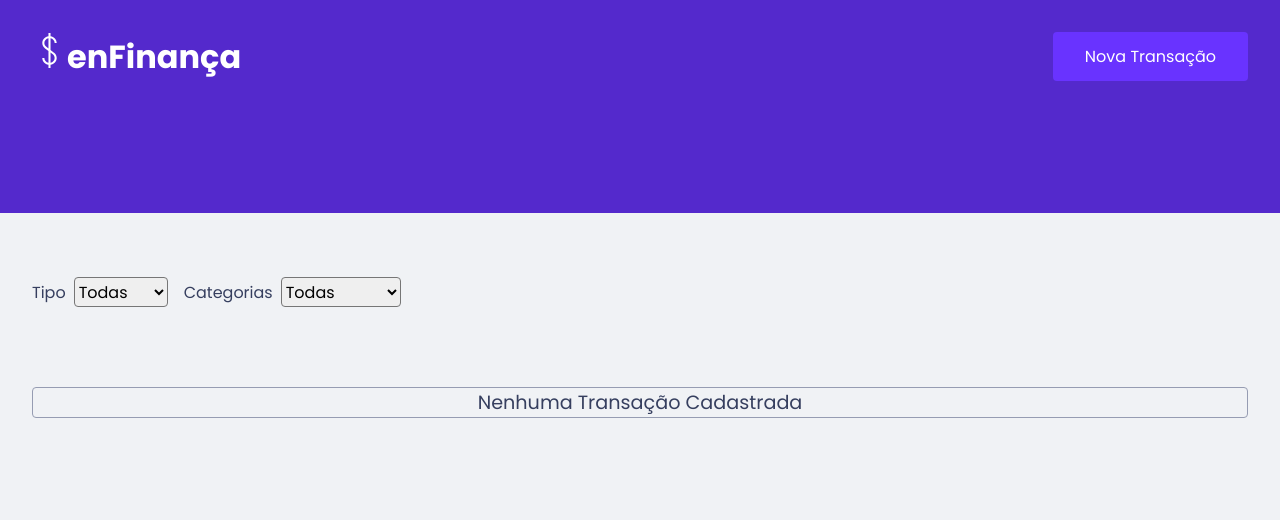
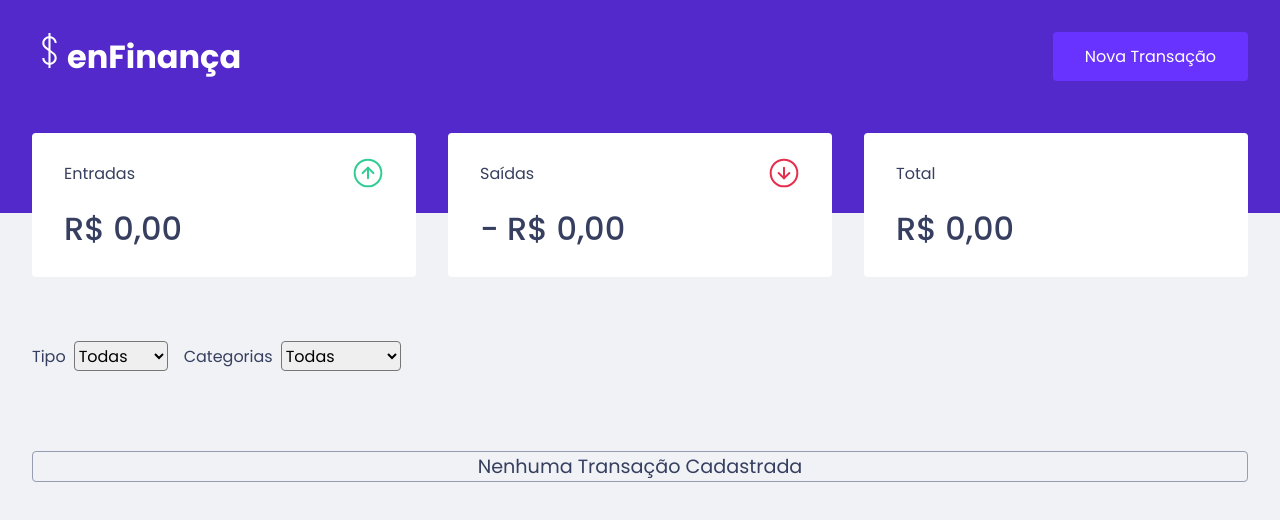
Before and after one commit to Carolbrandes/my-finances, a React (Create React App) app: page / in a window 1280 px wide. Shown: the top 520 px of the page. Built offline with nearby package versions, Linux system fonts and the light colour scheme.

Commit message:
summary, estilizacao mensagem de erro

```diff
--- a/src/components/ButtonNewTransaction/index.tsx
+++ b/src/components/ButtonNewTransaction/index.tsx
@@ -3,14 +3,23 @@ import { TransactionsContext } from '../../context/globalContext'
 import styles from './styles.module.scss'
 
 export function ButtonNewTransaction() {
-	const { handleOpenModalForm } = useContext(TransactionsContext)
+	const { handleOpenModalForm, setTransactionSelected, categories } =
+		useContext(TransactionsContext)
+
+	const handleButton = () => {
+		setTransactionSelected({
+			id: '',
+			category: categories[0],
+			title: '',
+			type: 'earnings',
+			value: '',
+			createdAt: ''
+		})
+		handleOpenModalForm()
+	}
 
 	return (
-		<button
-			className={styles.button}
-			type="button"
-			onClick={handleOpenModalForm}
-		>
+		<button className={styles.button} type="button" onClick={handleButton}>
 			Nova Transação
 		</button>
 	)
--- a/src/components/Dashboard/index.tsx
+++ b/src/components/Dashboard/index.tsx
@@ -6,6 +6,7 @@ import { TransactionsContext } from '../../context/globalContext'
 import { PopUp } from '../PopUp'
 import { ConfirmDeleteModal } from '../ConfirmDeleteModal'
 import { Filters } from '../Filters'
+import { Summary } from '../Summary'
 
 export function Dashboard() {
 	const {
@@ -18,6 +19,7 @@ export function Dashboard() {
 		<>
 			<Header />
 			<div className="container">
+				<Summary />
 				<Filters />
 				<Transactions />
 			</div>
--- a/src/components/Form/index.tsx
+++ b/src/components/Form/index.tsx
@@ -21,12 +21,12 @@ export function Form() {
 			title: transactionSelected?.title || '',
 			type: transactionSelected?.type || 'earnings',
 			category: transactionSelected?.category || '',
-			value: transactionSelected?.value || 0
+			value: transactionSelected?.value || ''
 		}
 	})
 
 	const onSubmit: SubmitHandler<TransactionInput> = (data) => {
-		if (transactionSelected) {
+		if (transactionSelected?.id) {
 			const edited = { ...transactionSelected, ...data }
 			editTransaction(edited)
 			handleCloseModalForm()
@@ -46,7 +46,11 @@ export function Form() {
 						{...register('title', { required: true })}
 					/>
 				</div>
-				{errors.title && <p>O título é obrigatório</p>}
+				{errors.title && (
+					<p className={styles.errorMessage}>
+						O título é obrigatório
+					</p>
+				)}
 			</div>
 
 			<div className={styles.field}>
@@ -73,7 +77,9 @@ export function Form() {
 						<label htmlFor="spending">Saídas</label>
 					</div>
 				</div>
-				{errors.type && <p>O tipo é obrigatório</p>}
+				{errors.type && (
+					<p className={styles.errorMessage}>O tipo é obrigatório</p>
+				)}
 			</div>
 
 			<div className={styles.field}>
@@ -90,7 +96,11 @@ export function Form() {
 					))}
 				</select>
 
-				{errors.category && <p>A categoria é obrigatória</p>}
+				{errors.category && (
+					<p className={styles.errorMessage}>
+						A categoria é obrigatória
+					</p>
+				)}
 			</div>
 
 			<div className={styles.field}>
@@ -102,11 +112,13 @@ export function Form() {
 						{...register('value', { required: true })}
 					/>
 				</div>
-				{errors.value && <p>O valor é obrigatório</p>}
+				{errors.value && (
+					<p className={styles.errorMessage}>O valor é obrigatório</p>
+				)}
 			</div>
 
 			<button type="submit">
-				{transactionSelected ? 'Editar' : 'Cadastrar'}
+				{transactionSelected?.id ? 'Editar' : 'Cadastrar'}
 			</button>
 		</form>
 	)
--- a/src/components/Form/styles.module.scss
+++ b/src/components/Form/styles.module.scss
@@ -45,6 +45,11 @@
 		}
 	}
 
+	.errorMessage {
+		color: var(--red);
+		padding: 0.5rem;
+	}
+
 	button[type='submit'] {
 		width: 100%;
 		height: 4rem;
--- /dev/null
+++ b/src/components/Summary/index.tsx
@@ -0,0 +1,82 @@
+import { useContext } from 'react'
+import incomeImg from '../../assets/income.svg'
+import outcomeImg from '../../assets/outcome.svg'
+import totalImg from '../../assets/total.svg'
+import { TransactionsContext } from '../../context/globalContext'
+import styles from './styles.module.scss'
+
+export function Summary() {
+	const { transactionList } = useContext(TransactionsContext)
+
+	const summary = transactionList.reduce(
+		(acc, transaction) => {
+			console.log(
+				'🚀 ~ file: index.tsx:13 ~ Summary ~ transaction:',
+				transaction
+			)
+			if (transaction.type == 'earnings') {
+				acc.earnings += +transaction.value
+				acc.total += +transaction.value
+			} else {
+				acc.spends += +transaction.value
+				acc.total -= +transaction.value
+			}
+
+			return acc
+		},
+		{
+			earnings: 0,
+			spends: 0,
+			total: 0
+		}
+	)
+	console.log('🚀 ~ file: index.tsx:33 ~ Summary ~ summary:', summary)
+
+	return (
+		<div className={styles.container}>
+			<div>
+				<header>
+					<p>Entradas</p>
+					<img src={incomeImg} alt="Entradas" />
+				</header>
+
+				<strong>
+					{new Intl.NumberFormat('pt-BR', {
+						style: 'currency',
+						currency: 'BRL'
+					}).format(summary.earnings)}
+				</strong>
+			</div>
+
+			<div>
+				<header>
+					<p>Saídas</p>
+					<img src={outcomeImg} alt="Saídas" />
+				</header>
+
+				<strong>
+					{' '}
+					-{' '}
+					{new Intl.NumberFormat('pt-BR', {
+						style: 'currency',
+						currency: 'BRL'
+					}).format(summary.spends)}
+				</strong>
+			</div>
+
+			<div className="highlight-background">
+				<header>
+					<p>Total</p>
+					<img src={totalImg} alt="Total" />
+				</header>
+
+				<strong>
+					{new Intl.NumberFormat('pt-BR', {
+						style: 'currency',
+						currency: 'BRL'
+					}).format(summary.total)}
+				</strong>
+			</div>
+		</div>
+	)
+}
--- /dev/null
+++ b/src/components/Summary/styles.module.scss
@@ -0,0 +1,37 @@
+.container {
+	display: grid;
+	grid-template-columns: repeat(3, 1fr);
+	gap: 2rem;
+
+	margin-top: -5rem;
+
+	div {
+		background: var(--white);
+
+		padding: 1.5rem 2rem;
+
+		border-radius: 0.25rem;
+
+		color: var(--gray);
+
+		header {
+			display: flex;
+			align-items: center;
+			justify-content: space-between;
+		}
+
+		strong {
+			display: block;
+
+			margin-top: 1rem;
+
+			font-size: 2rem;
+			font-weight: 500;
+			line-height: 3rem;
+		}
+
+		&.highlight-background {
+			background: var(--green);
+		}
+	}
+}
--- a/src/components/Transactions/components/TransactionLine/index.tsx
+++ b/src/components/Transactions/components/TransactionLine/index.tsx
@@ -36,7 +36,7 @@ export function TransactionLine({ transaction }: TransactionLineProps) {
 				{new Intl.NumberFormat('pt-BR', {
 					style: 'currency',
 					currency: 'BRL'
-				}).format(value)}
+				}).format(+value)}
 			</td>
 			<td>
 				<button onClick={handleEdit} type="button">
--- a/src/components/Transactions/index.tsx
+++ b/src/components/Transactions/index.tsx
@@ -5,14 +5,6 @@ import styles from './styles.module.scss'
 
 export function Transactions() {
 	const { transactionList, filterSelected } = useContext(TransactionsContext)
-	console.log(
-		'🚀 ~ file: index.tsx:8 ~ Transactions ~ transactionList:',
-		transactionList
-	)
-	console.log(
-		'🚀 ~ file: index.tsx:8 ~ Transactions ~ filterSelected:',
-		filterSelected
-	)
 
 	const transactionsFilter =
 		filterSelected?.category || filterSelected?.type
@@ -28,10 +20,7 @@ export function Transactions() {
 							: true
 					)
 			: transactionList
-	console.log(
-		'🚀 ~ file: index.tsx:18 ~ Transactions ~ transactionsFilter:',
-		transactionsFilter
-	)
+
 	return (
 		<>
 			{transactionsFilter?.length ? (
--- a/src/types.d.ts
+++ b/src/types.d.ts
@@ -3,7 +3,7 @@ interface Transactions {
 	title: string
 	type: 'earnings' | 'spending'
 	category: string
-	value: number
+	value: number | string
 	createdAt: string
 }
 
```
